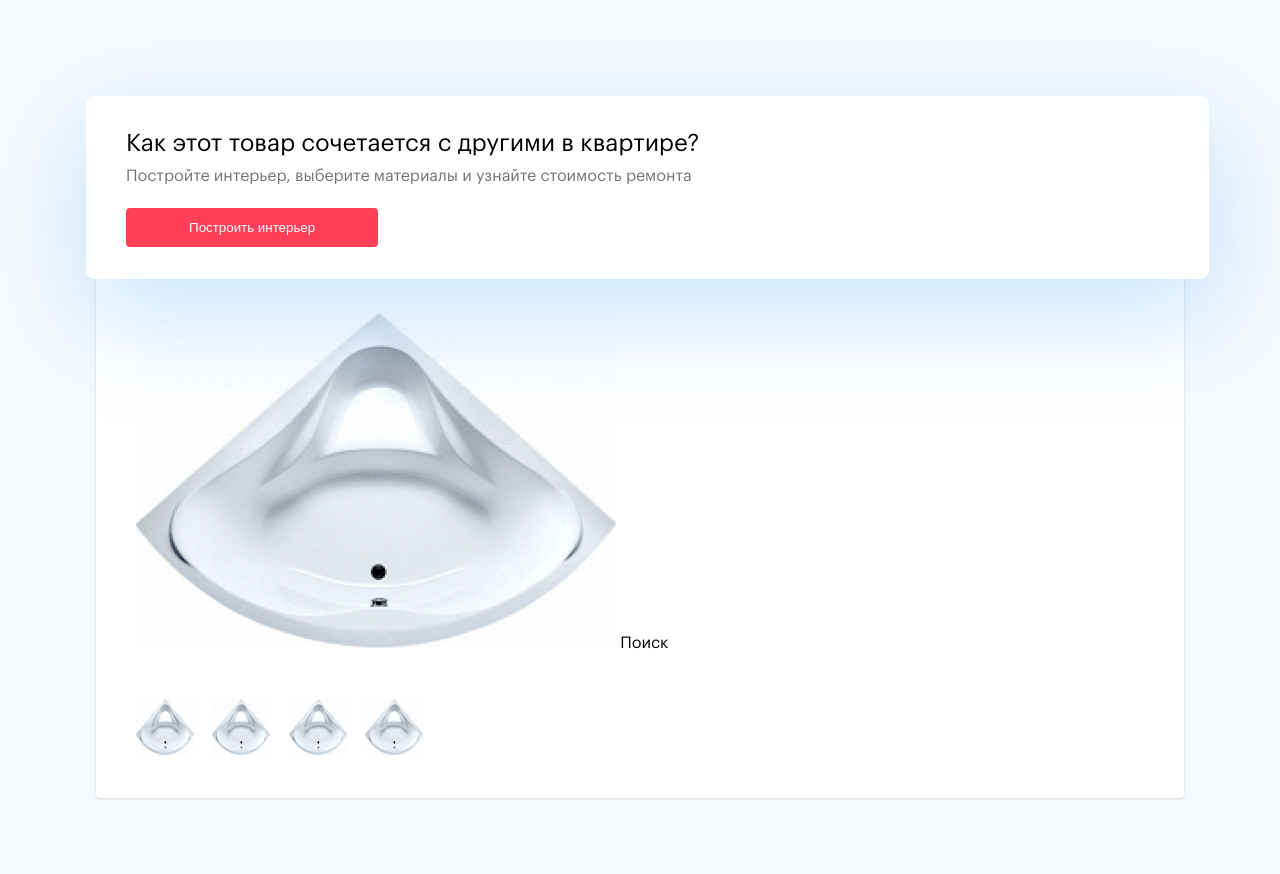
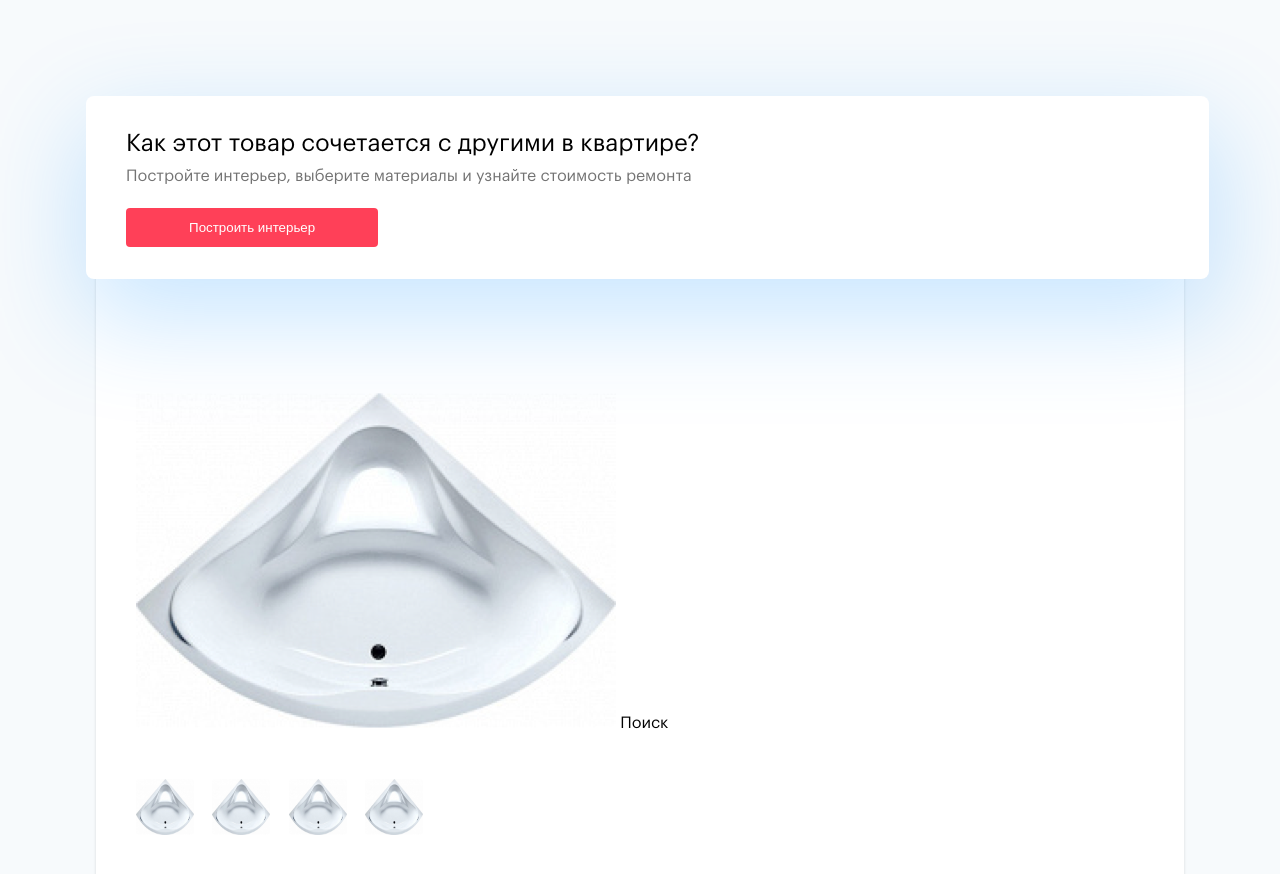
Before and after one commit to lizafalko/UgolHomework, a website: page index.html in a window 1280 px wide. Shown: the top 874 px of the page. Before the commit the page ends 800 px from the top, so only its background shows below. Drawn offline with Linux system fonts and the light colour scheme.

Commit message:
fixed top

```diff
--- a/sass/main-block.scss
+++ b/sass/main-block.scss
@@ -89,6 +89,7 @@ html, body {
 
   &__product-card-picture {
     display: block;
+    padding-top: 80px;
   }
 
   &__product-card-options {
@@ -96,7 +97,7 @@ html, body {
   }
 
   &__product-card-gallery {
-    display: inline-block;
+    display: inline-block
   }
 
   &__product-card-part {
```
Also changed, not shown: css/style.css.
